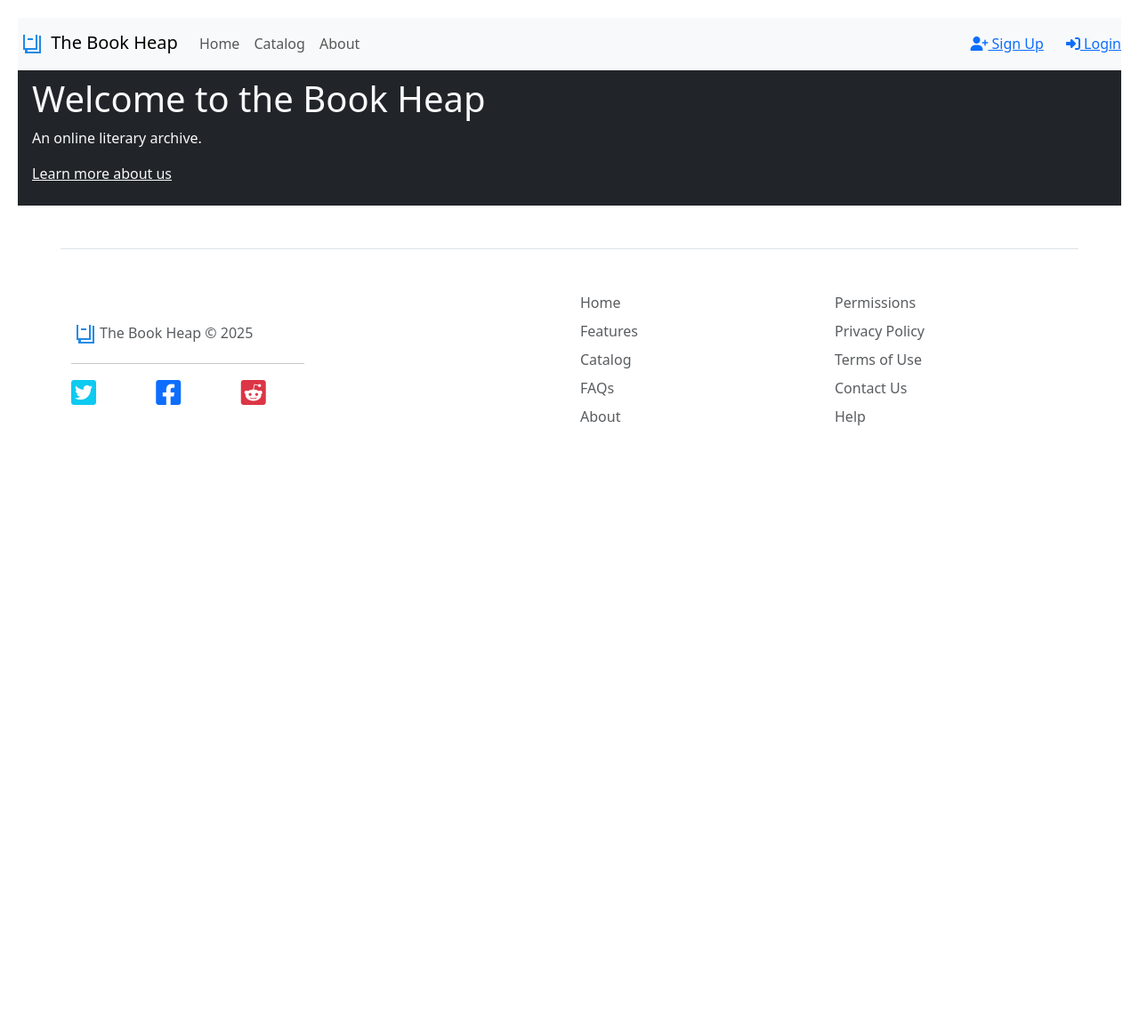
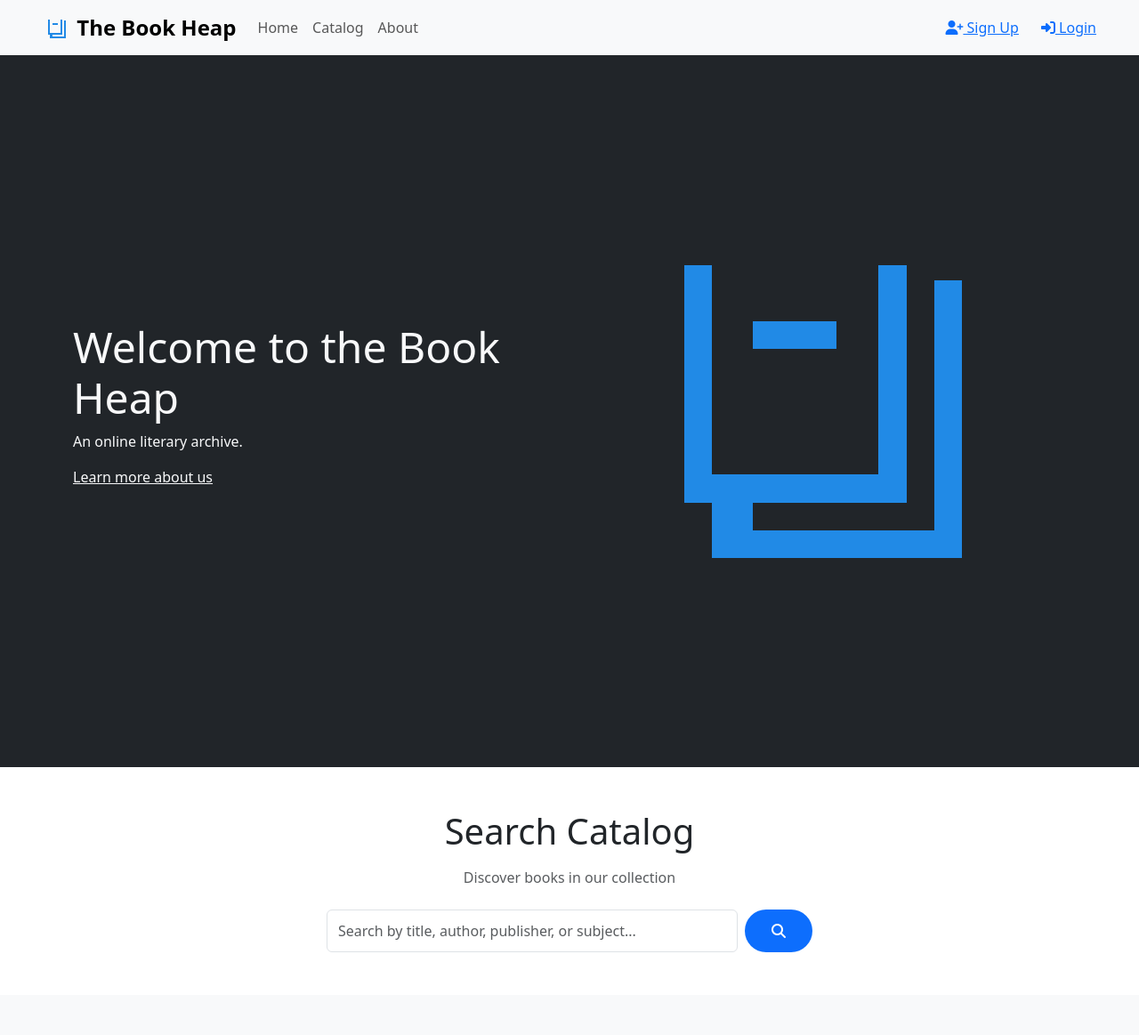
Before and after one commit to ioseph01/django_bookstore, a Django app: page / in a window 1280 px wide. Shown: the top 1163 px of the page at 89% size. Before the commit the page ends 478 px from the top, so only its background shows below. Run offline with Django 5.2, Linux system fonts and the light colour scheme; data comes from the database, SQL or seed files in the repository; both versions use the stored data as it was after the commit.

Commit message:
Added Home page, Fixed cart management bug in book_detail

```diff
--- a/myapp/static/book_detail.css
+++ b/myapp/static/book_detail.css
@@ -44,10 +44,11 @@
     transition: all 0.3s ease;
 }
 
-.btn-primary:hover {
-    transform: translateY(-2px);
+/* .btn-primary:hover {
+    /* transform: translateY(-2px);
     box-shadow: 0 8px 25px rgba(102, 126, 234, 0.3);
 }
+*/
 
 
 .btn-danger {
--- a/myapp/templates/about.html
+++ b/myapp/templates/about.html
@@ -2,7 +2,7 @@
 {% load static %}
 {% block content %}
 
-<div class="container mx-5 my-5">
+<div class="container mx-5 my-5 bg-light p-5">
     <h1>About</h1>
     <p>
     Lorem ipsum dolor sit amet, consectetur adipiscing elit. Pellentesque id massa nibh. Duis nibh dui, porta a porttitor quis, placerat non quam. In et dictum lectus. Pellentesque viverra tortor eget elementum laoreet. Integer placerat lacinia turpis, ac ornare metus tempus sit amet. Mauris sed feugiat odio. Maecenas eget hendrerit lorem.
--- a/myapp/templates/base.html
+++ b/myapp/templates/base.html
@@ -15,7 +15,7 @@
     <style>
       body {
             font-family: Arial, sans-serif;
-            padding: 20px;
+            /* padding: 20px; */
             background-color: #f5f5f5;
         }
         .book-cover {
@@ -43,7 +43,7 @@
 
   </head>
   <body>
-    <nav class="navbar navbar-expand-lg navbar-light bg-light mr-3">
+    <nav class="navbar navbar-expand-lg navbar-light bg-light mr-3 px-5">
       <a class="navbar-brand" href="{% url 'home' %}"><img src="{% static 'logo_2.png'%}"> The Book Heap</a>
       <button class="navbar-toggler" type="button" data-toggle="collapse" data-target="#navbarNav" aria-controls="navbarNav" aria-expanded="false" aria-label="Toggle navigation"><span class="navbar-toggler-icon"></span></button>
       <div class="collapse navbar-collapse" id="navbarNav">
@@ -94,6 +94,7 @@
 
 
     <div class="">{% block content %} {% endblock %}</div>
+
     <footer class="row row-cols-1 row-cols-sm-2 row-cols-md-4 py-5 my-5 border-top mx-5">
       <div class="col-4 mb-6">
          <svg class="bi me-2" width="40" height="32" aria-hidden="true"><use xlink:href="#bootstrap"></use></svg>
--- a/myapp/templates/books.html
+++ b/myapp/templates/books.html
@@ -7,7 +7,7 @@
 <link rel="stylesheet" href="{% static 'book_cover.css' %}"></style>
 
 
-<h1>Book Library</h1>
+<h1 class="px-3 pt-3 fw-bold">Book Library</h1>
 
 <!-- Search Bar -->
 <div class="search-container">
--- a/myapp/templates/home.html
+++ b/myapp/templates/home.html
@@ -1,16 +1,103 @@
-{% extends "base.html" %} {% block title %} Home Page {% endblock %}
+{% extends "base.html" %}
+{% load static %}
+{% block title %} Home Page {% endblock %}
 {% block content %}
+<link rel="stylesheet" href="{% static 'book_detail.css' %}"></style>
+<div class="bg-dark vh-100 text-light d-flex align-items-center">
+    <div class="container">
+        <div class="row align-items-center">
 
-<div class="">
-    <div class="bg-dark py-2 px-3 text-light">
-        <h1>Welcome to the Book Heap</h1>
-        <p>An online literary archive.</p>
-        <p class="my-3"><a class="text-light" href="{% url 'about' %}">Learn more about us</a></p>
+        <div class="col-md-6 text-start">
+            <h1 class="display-5">Welcome to the Book Heap</h1>
+            <p>An online literary archive.</p>
+            <p class="my-3">
+            <a class="text-light" href="{% url 'about' %}">Learn more about us</a>
+            </p>
+        </div>
+
+        <!-- Image Column -->
+        <div class="col-md-6 text-center">
+            <img src="{% static 'logo_3.png' %}" class="img-fluid" alt="Logo">
+        </div>
+
+        </div>
     </div>
+</div>
 
+<div class="p-5">
+    <div class="container">
+        <div class="text-center mb-4">
+            <h1 class="mb-3">Search Catalog</h1>
+            <p class="text-muted">Discover books in our collection</p>
+        </div>
+        <div class="row justify-content-center">
+            <div class="col-md-8 col-lg-6">
+                <!-- Django form using URL name -->
+                <form action="{% url 'book_list' %}" method="GET" class="d-flex gap-2">
+                    <input type="search" class="form-control" name="q" id="bookSearch2"
+                            placeholder="Search by title, author, publisher, or subject..."
+                            aria-describedby="searchHelp2" required>
+                    <button class="btn btn-primary" type="submit">
+                        <i class="fas fa-search"></i>
+                    </button>
+                </form>
+            </div>
+        </div>
+    </div>
+</div>
 
+<div class="bg-body-tertiary p-5">
+    <h1 class="mx-5">Top Read Books</h1>
+    <div class="carousel-wrapper mx-5">
+    <button class="btn btn-primary scroll-btn scroll-left"><i class="fa-solid fa-caret-left"></i></button>
+    <div class="book-carousel" id="relatedBookCarousel">
+        {% for book in books %}
+        <div class="card book-card">
+            <a href="{% url 'book_detail' book.id %}">
+            {% if book.cover_image %}
+            <img src="{{ book.cover_image }}" class="card-img-top book-cover-img" alt="{{ book.title }} data-book-id="{{ book.id }}">
+            {% else %}
+            <div class="book-placeholder" data-book-id="{{ book.id }} ">
+                                {{book.title}}
+                            </div>
+            {% endif %}
+            </a>
+
+        </div>
+        {% empty %}
+        {% endfor %}
+    </div>
+        <button class="btn btn-primary scroll-btn scroll-right"><i class="fa-solid fa-caret-right"></i></button>
+    </div>
 
 </div>
 
 
+<footer class="row row-cols-1 row-cols-sm-2 row-cols-md-4 py-5 my-5 border-top px-5 bg-dark text-white">
+      <div class="col-5 mb-6">
+        <h1>Subscribe to the Newsletter</h1>
+        <p> Get site notifications, catalog updates, and monthly exclusive book collections.</p>
+
+      </div>
+      <div class="col-2 mb-6"></div>
+
+      <div class="col-5 mb-6">
+        <h1>Your Email Address: </h1>
+            <input type="search" class="form-control" name="q"
+                    placeholder="yourname@example.com"
+                    required>
+            <button class="btn btn-outline-light my-3" type="submit">
+                Sign Up Now
+            </button>
+
+      </div>
+</footer>
+
+
+<script>
+    const relatedCarousel = document.getElementById('relatedBookCarousel');
+    document.querySelectorAll('.scroll-left')[0].onclick = () => relatedCarousel.scrollBy({ left: -200, behavior: 'smooth' });
+    document.querySelectorAll('.scroll-right')[0].onclick = () => relatedCarousel.scrollBy({ left: 200, behavior: 'smooth' });
+</script>
+
 {% endblock %}
--- a/myapp/views.py
+++ b/myapp/views.py
@@ -30,9 +30,15 @@ def book_detail(request, book_id):
     context = {
         'book': book,
         'related_books': related_books,
+        'in_cart': False,
+        'in_wishlist': False
     }
+
     if request.user.is_authenticated:
-        context['cart'] = request.user.get_cart()
+        context['in_cart'] = request.user.shopping_cart.filter(pk=book.pk).exists()
+        context['in_wishlist'] = request.user.wish_list.filter(pk=book.pk).exists()
+
+
     return render(request, 'book_detail.html', context)
 
 from django.core.paginator import Paginator
```
Also changed, not shown: myapp/static/dashboard.js (+24 -19 lines), myapp/templates/book_detail.html (+16 -2 lines), myapp/templates/dashboard.html (+9 -8 lines), db.sqlite3, myapp/static/logo_3.png (added).
